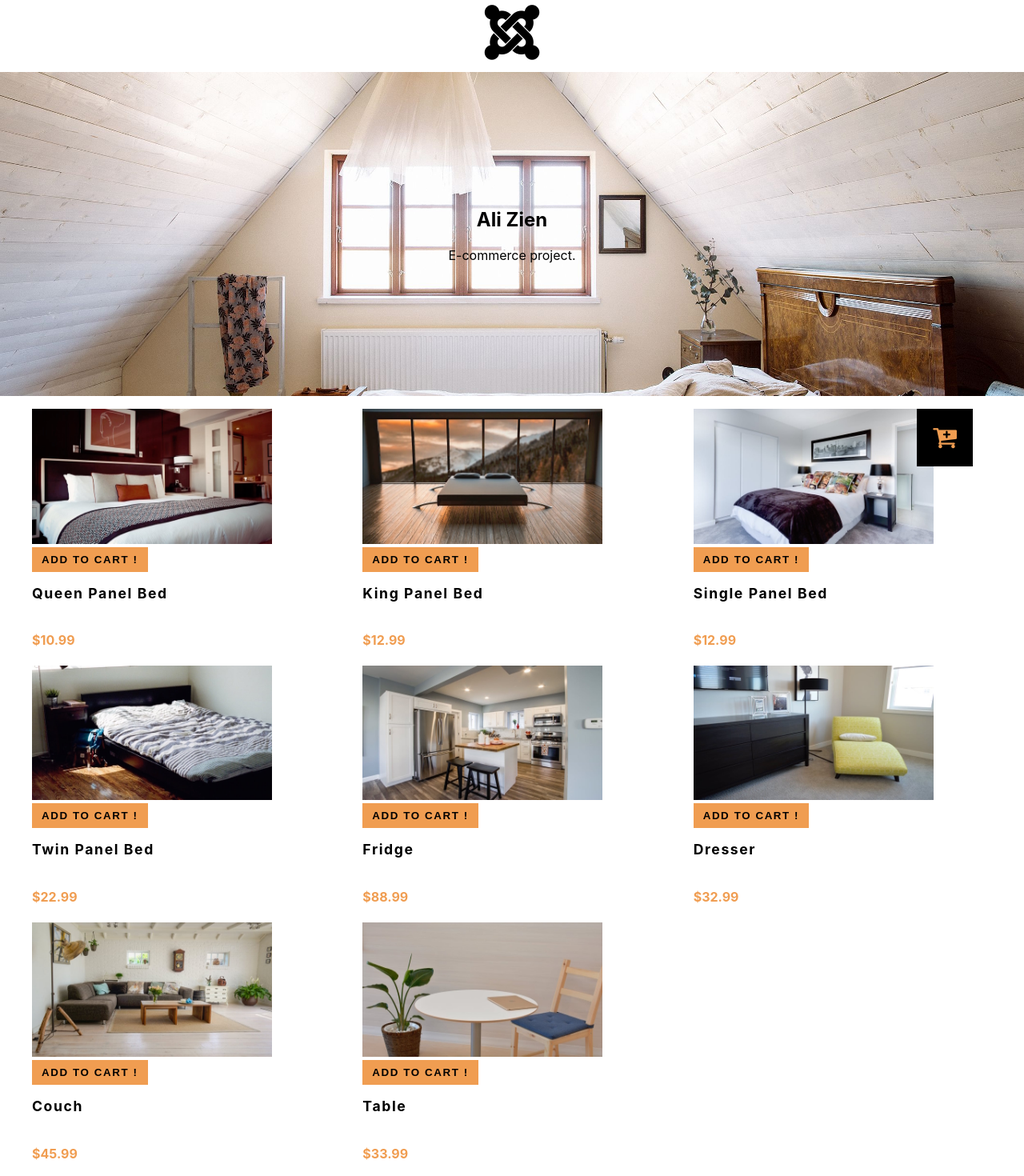
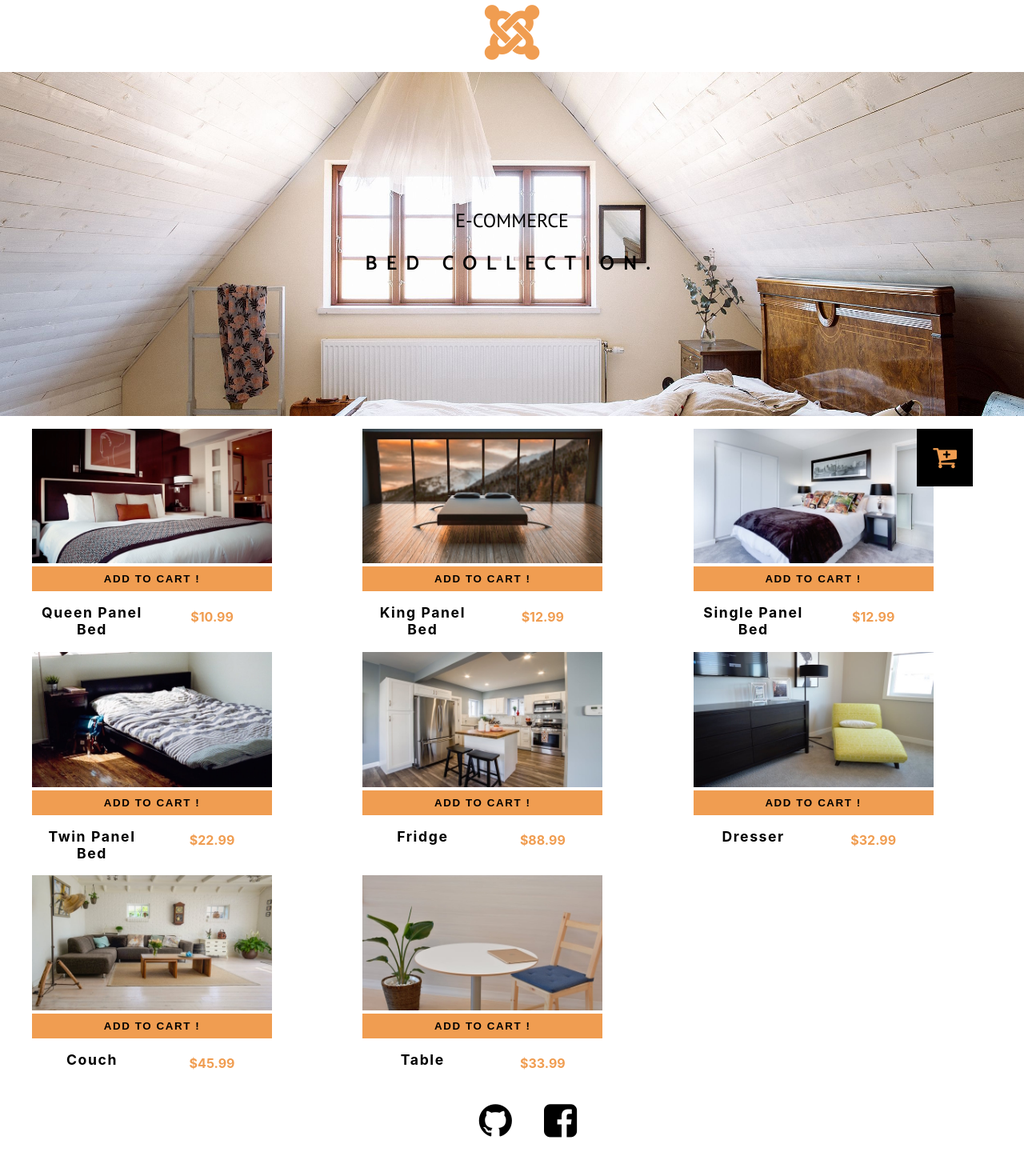
Before and after one commit to AbdelrhmanAmin/E-commerce, a React (Create React App) app: page / in a window 1280 px wide. Shown: the top 1470 px of the page at 80% size. After the commit the page ends 1441 px from the top, so only its background shows below. Built offline with nearby package versions, Linux system fonts and the light colour scheme.

Commit message:
mostly done All thank to Allah.

```diff
--- a/src/App.js
+++ b/src/App.js
@@ -10,8 +10,10 @@ import {
   Route,
   Switch,
   Redirect,
+  Link,
   withRouter
 } from 'react-router-dom';
+
 function App() {
   return (
     <Router>
@@ -20,9 +22,8 @@ function App() {
           <Route path='/' exact component={ () => {
             return <Home />
           }} />
-          <Route path='/1' exact component={ () => {
-            return <Info Data={Data.items}/>
-          }} />
+          <Route path='/1' exact component={() =>
+            <Info Data={Data.items}/>} />
 
         </Switch>
       </div>
--- /dev/null
+++ b/src/Components/Footer/index.js
@@ -0,0 +1,16 @@
+import React, { Component } from 'react';
+import './style.css';
+class Footer extends Component {
+    // state = {  }
+    render() {
+        return (
+            <div>
+                <ul id='foot'>
+                    <li><a target="_blank" href='https://www.github.com/AbdelrhmanAmin'><i className="fa fa-github fa-3x"></i></a></li>
+                    <li><a target="_blank" href='https://www.facebook.com/AliZien1999'><i className="fa fa-facebook-square fa-3x"></i></a></li>
+                </ul>
+            </div>
+        )
+    }
+}
+export default Footer;
--- /dev/null
+++ b/src/Components/Footer/style.css
@@ -0,0 +1,10 @@
+#foot {
+    list-style-type: none;
+    display: flex;
+    flex-direction: row;
+    justify-content: center;
+}
+#foot li a {
+    margin: 20px;
+    color: black;
+}
--- a/src/Components/Header/index.js
+++ b/src/Components/Header/index.js
@@ -6,12 +6,12 @@ class Header extends Component {
         return (
             <div>
                 <header>
-                    <i className="fa fa-joomla fa-5x"></i>
+                    <a href='/'><i className="fa fa-joomla fa-5x"></i></a>
                 </header>
                 <section id="slider">
                     <div id="innerTxt">
-                        <h2>Ali Zien</h2>
-                        <p>E-commerce project.</p>
+                        <h2>E-commerce</h2>
+                        <h1>Bed Collection.</h1>
                     </div>
                 </section>
             </div>
--- a/src/Components/Header/style.css
+++ b/src/Components/Header/style.css
@@ -1,3 +1,5 @@
+@import url('https://fonts.googleapis.com/css?family=PT+Sans&display=swap');
+@import url('https://fonts.googleapis.com/css?family=Catamaran&display=swap');
 #slider {
     padding: 150px;
     background-color: azure;
@@ -7,3 +9,14 @@
     margin: 10px 0;
     z-index: 5;
 }
+#innerTxt h2{
+    font-size: 24px;
+    font-weight: 500;
+    font-family: 'PT Sans', sans-serif;
+    text-transform: uppercase;
+}
+#innerTxt h1 {
+    text-transform: uppercase;
+    font-family: 'Catamaran', sans-serif;
+    letter-spacing: 0.5em
+}
--- a/src/Components/Products/index.js
+++ b/src/Components/Products/index.js
@@ -43,11 +43,8 @@ class index extends Component {
         const newCart = items.
         map((cartItem) => {
             if(cartItem.id == item.id){
+                if(cartItem.count > 1){
                     cartItem.count -= 1;
-                    if(cartItem.count === 0){
-                        console.log('works !')
-                        Object.values(cartItem);
-                        this.onDelete(cartItem)
                     }
             }
             return cartItem
@@ -76,9 +73,11 @@ class index extends Component {
             return (
                 <li key={x.sys.id}>
                     <a href='/1'><img src={x.fields.image} /> </a>
-                    <button onClick={() => this.onAdd(x)}>Add to cart !</button>
-                    <h3>{x.fields.title}</h3>
-                    <h4>${x.fields.price}</h4>
+                    <div id="txt">
+                        <button onClick={() => this.onAdd(x)}>Add to cart !</button>
+                        <h3>{x.fields.title}</h3>
+                        <h4>${x.fields.price}</h4>
+                    </div>
                 </li>
             )
         })
@@ -87,7 +86,7 @@ class index extends Component {
         ),0);
         let style = this.state.show ? 'cart' : 'hideCart';
         let style1 = this.state.show ? 'cartOn' : 'container';
-        let style2 = this.state.show ? '' : 'cartfloat';
+        let style2 = this.state.show ? 'cartFix' : 'cartfloat';
         return (
             <div>
             <a id={style2} href='#' onClick={this.toggleCart}><i className="fa fa-cart-plus fa-2x"></i></a>
--- a/src/Components/Products/style.css
+++ b/src/Components/Products/style.css
@@ -1,5 +1,24 @@
 a {
     color: var(--primaryColor);
+}
+#txt button{
+    grid-area: btn;
+    width: 300px;
+}
+#txt h3 {
+    grid-area: txt1;
+}
+#txt h4 {
+    grid-area: txt2;
+}
+
+#txt {
+    display: grid;
+    grid-template-columns: 1fr 1fr 1fr;
+    grid-template-areas:
+    "btn btn"
+    "txt1 txt2"
+    ;
 }
 #cartfloat {
     position: absolute;
@@ -7,6 +26,10 @@ a {
     padding: 20px;
     background-color: black;
     z-index: 1;
+}
+#cartFix {
+    padding: 20px;
+    background-color: black;
 }
 #container {
     display: grid;
@@ -68,14 +91,18 @@ a {
     transition: var(--mainTransition);
 }
 #cart-item {
-    display: grid;
-    grid-template-columns: 5px 1fr 1fr ;
+    display: flex;
+    flex-direction: row-reverse;
+    justify-content: flex-end;
     grid-column-gap: 1.5rem;
     margin: 1.5rem 0;
     list-style-type: none;
     border: 5px solid var(--primaryColor);
     padding: 20px;
     border-radius: 5px;
+}
+#cart-item span  i {
+    margin-left: 70px;
 }
 #counter button{
     margin: 8px;
--- a/src/Screens/Home/index.js
+++ b/src/Screens/Home/index.js
@@ -2,6 +2,7 @@ import React, { Component } from 'react';
 import Products from '../../Components/Products';
 import Header from '../../Components/Header';
 import Data from '../../Data/products.json';
+import Footer from '../../Components/Footer';
 
 class Home extends Component {
     render(){
@@ -9,6 +10,7 @@ class Home extends Component {
             <div>
                 <Header />
                 <Products Data={Data.items}/>
+                <Footer />
             </div>
         )
     }
```
